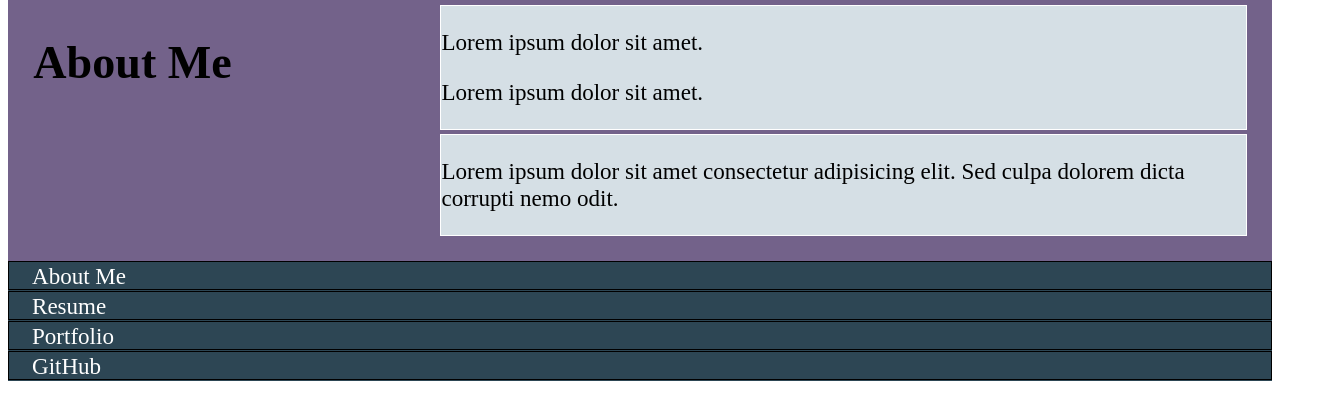
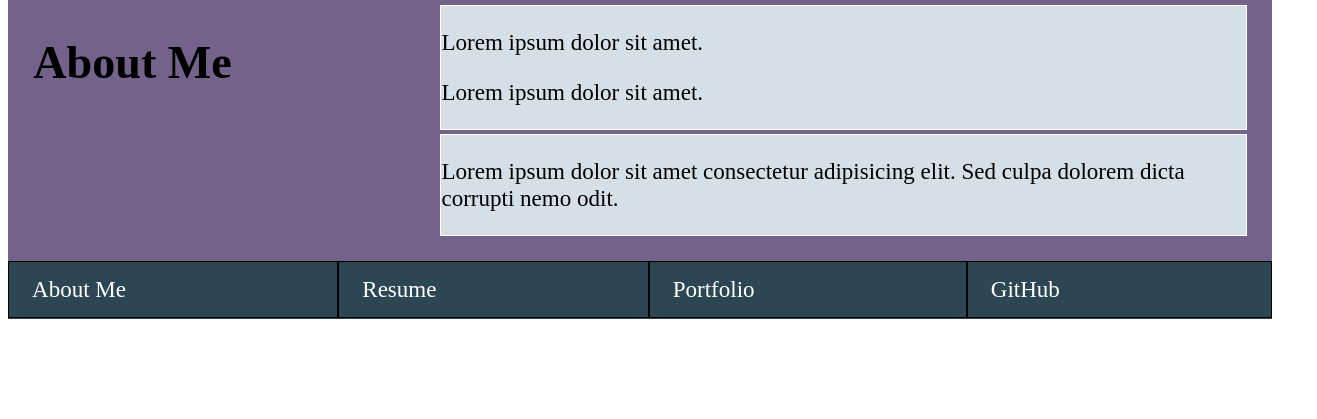
Before and after one commit to DevinAlbano/personal-website, a plain HTML site: page index.html in a window 1280 px wide. Shown: the part 257-676 px from the top of the page, 1317 px wide, since content can reach past the window. Drawn offline with Linux system fonts and the light colour scheme.

Commit message:
added flex styles for footer-nav

```diff
--- a/styles/menu-styles.css
+++ b/styles/menu-styles.css
@@ -12,6 +12,7 @@
 }
 
 .menu li a {
+    width: 100%;
     text-decoration: none;
     color: white;
     padding: .6em 1em;
@@ -32,8 +33,6 @@
 
 .header-nav li a {
     display: flex;
-    justify-content: flex-start;
-    width: 100%;
 }
 
 .nav-button-subtext {
@@ -47,25 +46,31 @@
     flex: 0 0 1.5em;
 }
 
+.footer-nav.menu a {
+    display: flex;
+    flex-flow: column;
+}
+
 /*---------------------------------------------*/
 /* Medium Viewports                            */
 /*---------------------------------------------*/
 
 
 @media screen and (min-width: 30em) {
-/*
-    .menu ul {
+
+    .footer-nav.menu ul {
         display: flex;
         justify-content: space-between;
     }
 
-    .menu li {
+    .footer-nav.menu li {
         flex: 1 0 auto;
         text-align: center;
     }
 
-
-*/
+    .footer-nav.menu a {
+        flex-flow: row;
+    }
 
     .header-nav ul {
         display: flex;
```
